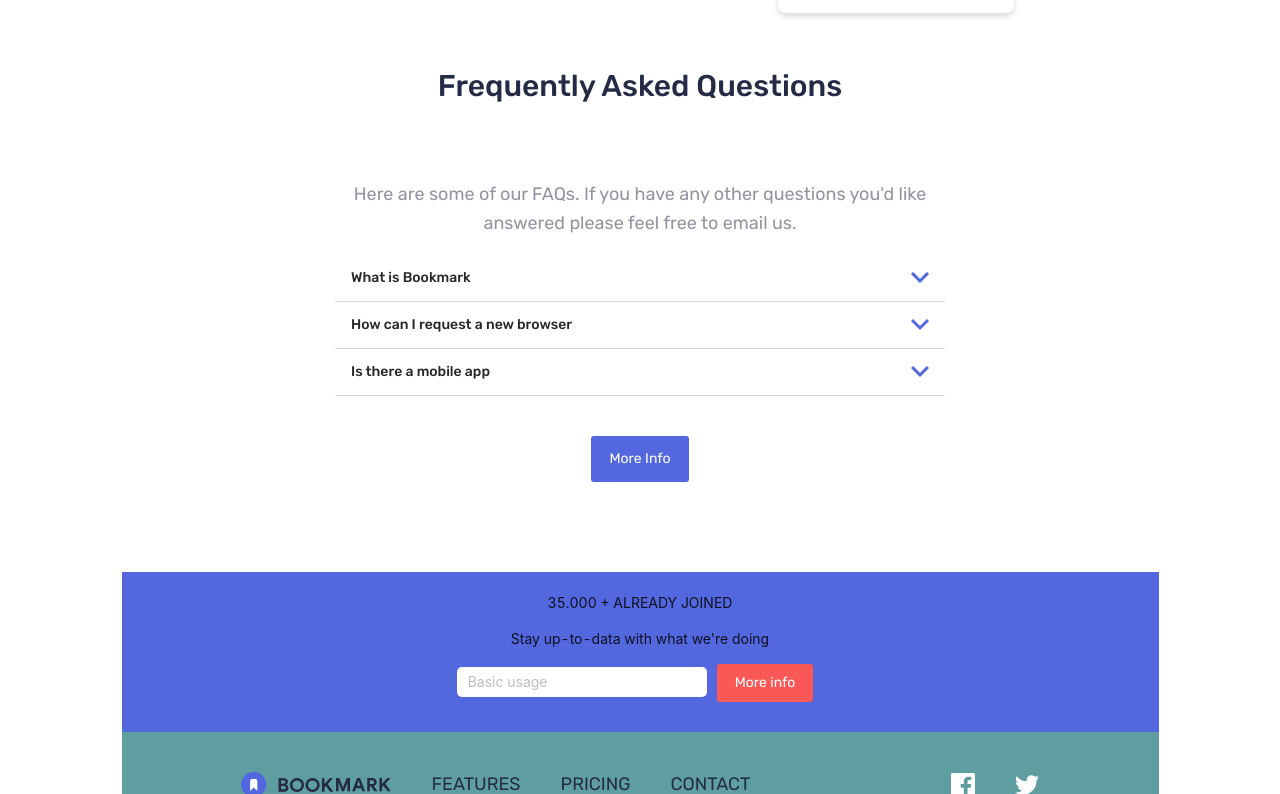
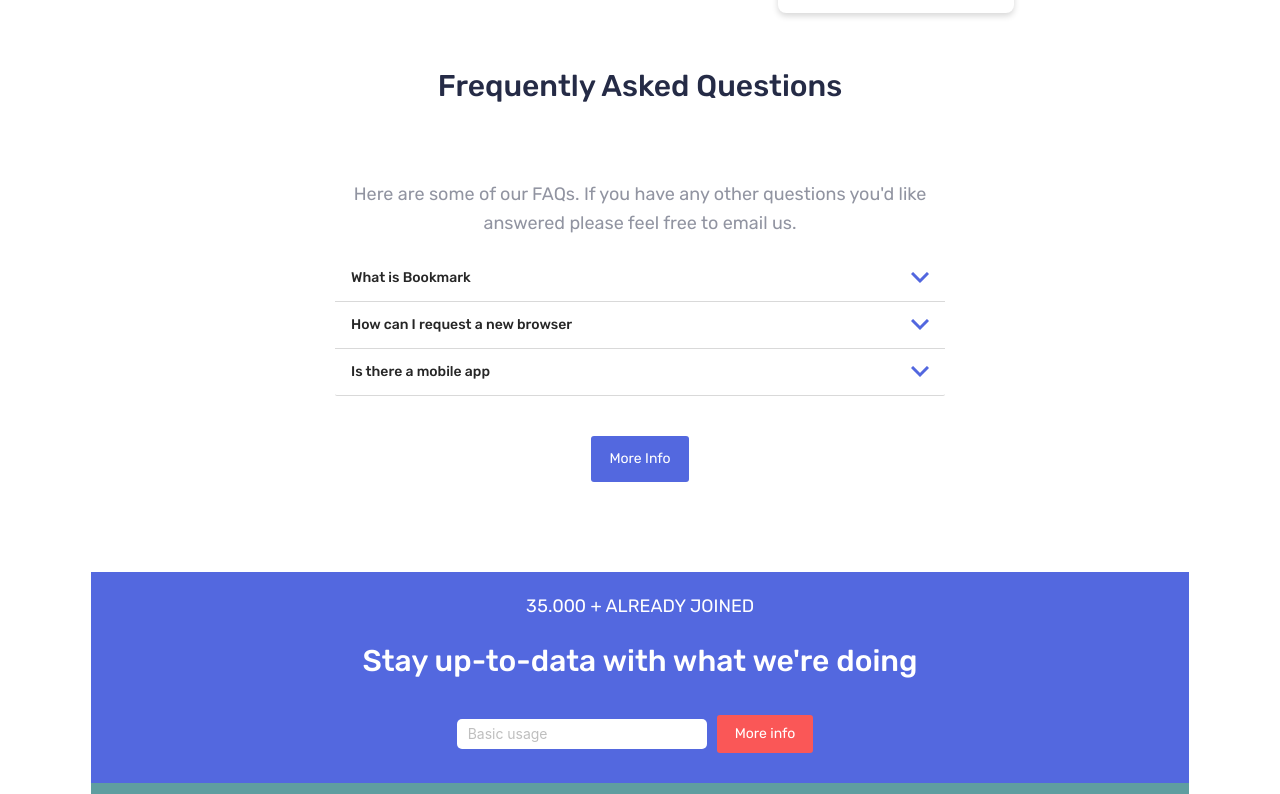
Before and after one commit to ahmedhamdi352/landding-page-terkwaz, a React (Create React App) app: page / in a window 1280 px wide. Shown: the part 2006-2800 px from the top of the page. Built offline with nearby package versions, Linux system fonts and the light colour scheme.

Commit message:
finish footer

```diff
--- a/src/assests/styles/component/body.scss
+++ b/src/assests/styles/component/body.scss
@@ -12,6 +12,11 @@
     align-items: center;
     margin-top: 50px;
 }
+
+.btn-container{
+    margin: 25px 0;
+}
+
 .text-continer{
     width: 485px;
     margin-right: 100px;
@@ -93,7 +98,7 @@
     align-items: center;
     margin-top: 50px;
 }
-.extention{
+.extention-chrome{
     display: flex;
     justify-content: center;
     align-items: center;
@@ -103,6 +108,31 @@
     padding: 15px;
     border-radius: 8px;
     margin: 10px;
+    margin-bottom: 50px;
+}
+.extention-firefox{
+    display: flex;
+    justify-content: center;
+    align-items: center;
+    flex-direction: column;
+    box-shadow: 0 3px 6px 0 rgba(0, 0, 0, 0.16);
+    background-color: #ffffff;
+    padding: 15px;
+    border-radius: 8px;
+    margin: 10px;
+    margin-top: 50px;
+}
+.extention-opera{
+    display: flex;
+    justify-content: center;
+    align-items: center;
+    flex-direction: column;
+    box-shadow: 0 3px 6px 0 rgba(0, 0, 0, 0.16);
+    background-color: #ffffff;
+    padding: 15px;
+    border-radius: 8px;
+    margin: 10px;
+    margin-top: 100px;
 }
 
 .extenstion-logo{
@@ -174,3 +204,40 @@
     width: 500px;
     margin-left: 200px;
 }
+
+@media only screen and (max-width: 600px) {
+
+    .body-continer{
+       flex-direction: column-reverse;
+    }
+
+    .text-continer{
+        margin-top: 50px;
+        margin-right: 0 !important;
+        display: flex;
+        flex-direction: column;
+        justify-content: center;
+        align-items: center;
+
+    }
+    .continer-extenstions{
+        display: flex;
+        flex-direction: column;
+        // justify-content: center;
+        // align-items: center;
+        // margin-top: 50px;
+    }
+    .extention-chrome{
+
+        margin-bottom: 0;
+    }
+    .extention-firefox{
+
+        margin-top: 25px;
+    }
+    .extention-opera{
+
+        margin-top: 25px;
+    }
+
+}
--- a/src/assests/styles/component/footer.scss
+++ b/src/assests/styles/component/footer.scss
@@ -1,7 +1,7 @@
 .footer-conteiner{
     margin: 50px 0;
     background-color: #5368df;
-    width: 85%;
+    width: 90%;
     display: flex;
     justify-content: center;
     align-items: center;
@@ -15,6 +15,12 @@
     outline: none;
     width: 250px;
     border-radius: 5px;
+}
+.input-footer-error{
+    border: solid 1px hsl(0, 94%, 66%);
+    outline: none;
+    width: 250px;
+    border-radius: 5px 5px 0 0;
 }
 
 .btn-confirm{
@@ -52,7 +58,7 @@
 .footer-item-text {
     font-family: 'myfont';
     font-size: 18px;
-    color: #252b46;
+    color: #ffff;
     margin: 0;
 }
 .footer-item-text:hover{
@@ -65,3 +71,38 @@
 .icon-footer:hover{
     background-color:  hsl(0, 94%, 66%);
 }
+.icon-continer{
+    display: flex;
+    justify-items: center;
+    align-items: center;
+}
+.input-continer{
+    display: flex;
+    justify-content: center;
+    align-items: center;
+    flex-direction: column;
+}
+.form-continer{
+    display: flex;
+    align-items: center;
+    justify-content: center;
+}
+.error{
+    color: #ffff;
+    background-color: #fa5757;
+    width: 250px;
+    border-radius: 0px 0 5px 5px;
+}
+
+.title-footer{
+    font-family: 'myFont';
+    font-size: 18px;
+    color: #ffff;
+}
+
+.sub-title-footer{
+    font-family: 'BoldFont';
+    font-size: 30px;
+    font-weight: 500;
+    color: #ffff;
+}
--- a/src/assests/styles/component/header.scss
+++ b/src/assests/styles/component/header.scss
@@ -3,7 +3,6 @@
     justify-content: space-around;
     align-items: center;
     margin-bottom: 77px;
-    width: 90%;
 
 }
 .logo{
--- a/src/components/body.js
+++ b/src/components/body.js
@@ -16,7 +16,7 @@ import Footer from './footer'
                <p className='text-normal'> A clean and simple interface to organize your favourite websites.
                    Open a new browser tab and see your sites load instantly. Try it for free.
                </p>
-           <div>
+           <div className='btn-container'>
                <button className='btn-chrome'>Get it on Chrome</button>
                <button className= 'btn-firefox'>Get it on Firefox</button>
            </div>
@@ -45,21 +45,21 @@ import Footer from './footer'
         </div>
 
         <div className='continer-extenstions'>
-            <div className= 'extention' style={{marginBottom:'50px'}}>
+            <div className= 'extention-chrome' >
                 <img src={chrome} className='extenstion-logo'/>
                 <p className='extention-bold'>Add to Chrome</p>
                 <p className='text-extention'>Minimum Version 62</p>
                 <button className='btn-chrome'>Add & Install Extension</button>
             </div>
 
-            <div className= 'extention' style={{marginTop:'50px'}}>
+            <div className= 'extention-firefox' >
             <img src={firefox} className='extenstion-logo'/>
                 <p className='extention-bold'>Add to Firefox</p>
                 <p className='text-extention'>Minimum Version 55</p>
                 <button className='btn-chrome'>Add & Install Extension</button>
             </div>
 
-            <div className= 'extention' style={{marginTop:'100px'}}>
+            <div className= 'extention-opera' >
             <img src={opera} className='extenstion-logo'/>
                 <p className='extention-bold'>Add to Opera</p>
                 <p className='text-extention'>Minimum Version 64</p>
--- a/src/components/footer.js
+++ b/src/components/footer.js
@@ -9,13 +9,13 @@ import facebook from '../assests/images/icon-facebook.svg';
 import twitter from '../assests/images/icon-twitter.svg';
 import { Formik } from 'formik';
 import * as Yup from 'yup'
-
+import errorIcon from '../assests/images/icon-error.svg'
 export const Footer = () => {
     return (
         <div className='footer-conteiner'>
            <div>
-               <p>35.000 + ALREADY JOINED</p>
-               <p>Stay up-to-data with what we're doing</p>
+               <p className='title-footer'>35.000 + ALREADY JOINED</p>
+               <p className='sub-title-footer'>Stay up-to-data with what we're doing</p>
            </div>
                 <Formik
        initialValues={{ email: '' }}
@@ -34,18 +34,23 @@ export const Footer = () => {
      >
        {props => (
          <form onSubmit={props.handleSubmit}>
-              <div>
+        <div className='form-continer'>
+            <div className='input-continer'>
            <Input
+            suffix={
+               <img src={props.errors.email? errorIcon : null}/>
+              }
            placeholder="Basic usage"
-            className= 'input-footer'
+            className= {props.errors.email?'input-footer-error' : 'input-footer'}
             onChange={props.handleChange}
             onBlur={props.handleBlur}
             value={props.values.email}
             name="email"
             />
-           {props.errors.email && <div id="feedback">{props.errors.email}</div>}
+           {props.errors.email && <div id="feedback" className='error'>{props.errors.email}</div>}
+           </div>
            <button className='btn' type='submit '>More info</button>
-           </div>
+        </div>
 
 
          </form>
@@ -83,7 +88,7 @@ export const Footer = () => {
              </NavLink>
              </div>
 
-             <div>
+             <div className='icon-continer'>
                  <img src={facebook} className='icon-footer'/>
                  <img src= {twitter} className='icon-footer'/>
              </div>
```
